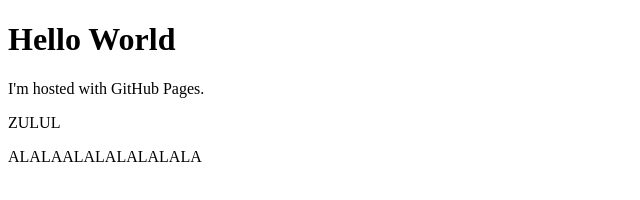
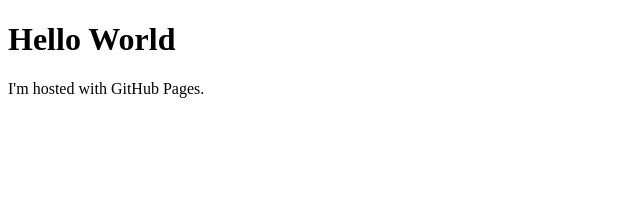
Before and after one commit to kazzarN/kazzarN.github.io, a plain HTML site: page index.html in a window 1280 px wide. Shown: the whole page, without its empty margins (0-640 px from the left). Drawn offline with Linux system fonts and the light colour scheme.

Commit message:
Update index.html

```diff
--- a/index.html
+++ b/index.html
@@ -3,7 +3,5 @@
 <body>
 <h1>Hello World</h1>
 <p>I'm hosted with GitHub Pages.</p>
-<p>ZULUL</p>
-<p>ALALAALALALALALALA</p>
 </body>
 </html>
```
